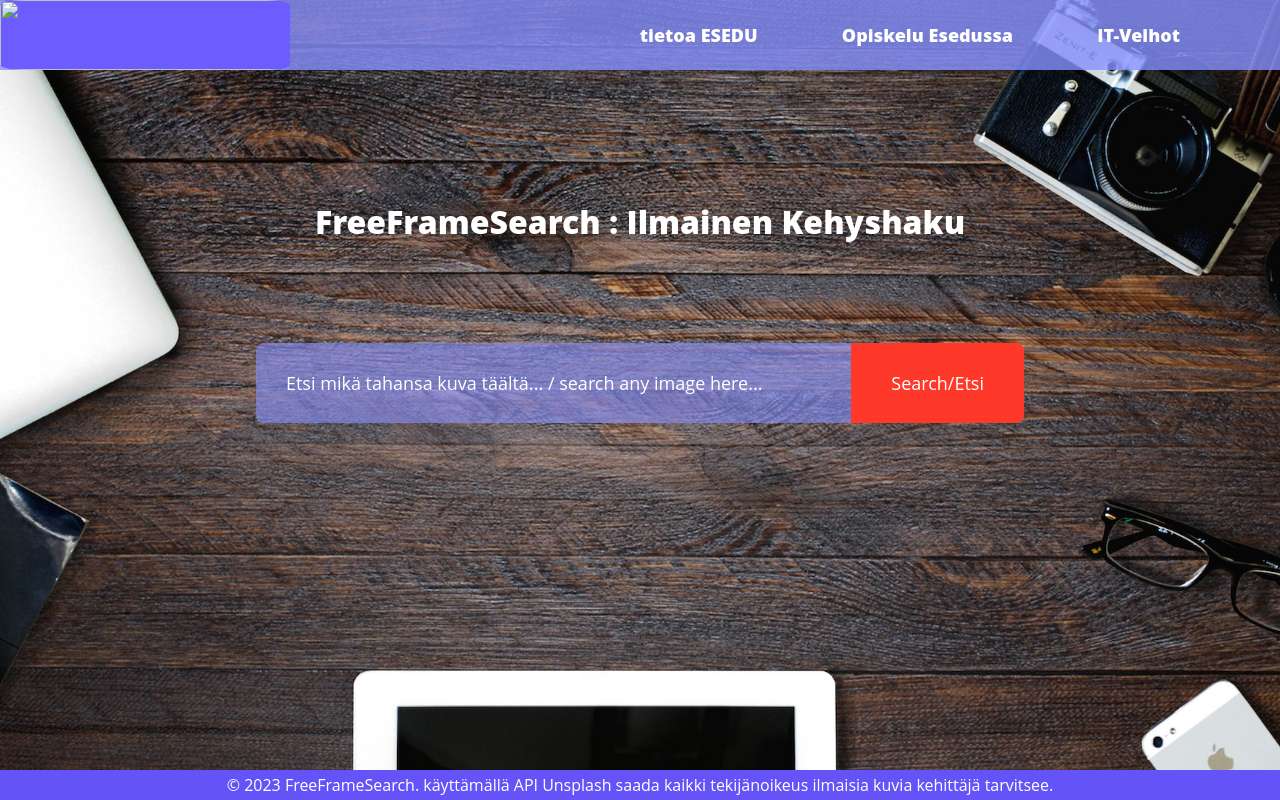
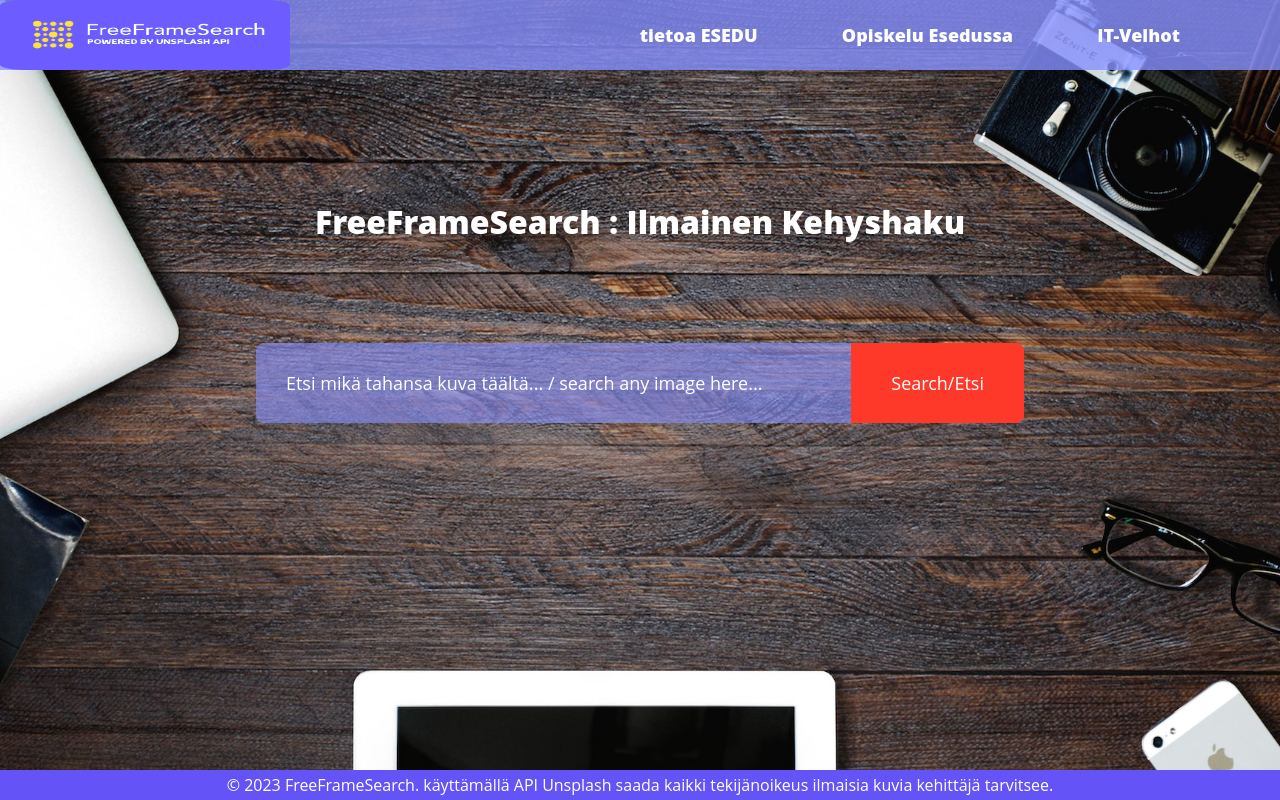
Before and after one commit to Yaro101/FreeFrameSearch, a plain HTML site: page index.html in a window 1280 px wide. Drawn offline with Linux system fonts and the light colour scheme; the site is published under a folder, as on GitHub Pages, so addresses that start at the root find nothing.

Commit message:
adding . to the path for the logo

```diff
--- a/index.html
+++ b/index.html
@@ -9,7 +9,7 @@
 <body>
 <div class="container">
     <nav>
-        <img src="/images/logo.png" class="logo">
+        <img src="./images/logo.png" class="logo">
         <ul>
             <li><a href="https://esedu.fi/">tietoa ESEDU</a></li>
             <li><a href="https://esedu.fi/hakijalle/opiskelu-esedussa/">Opiskelu Esedussa</a></li>
```
